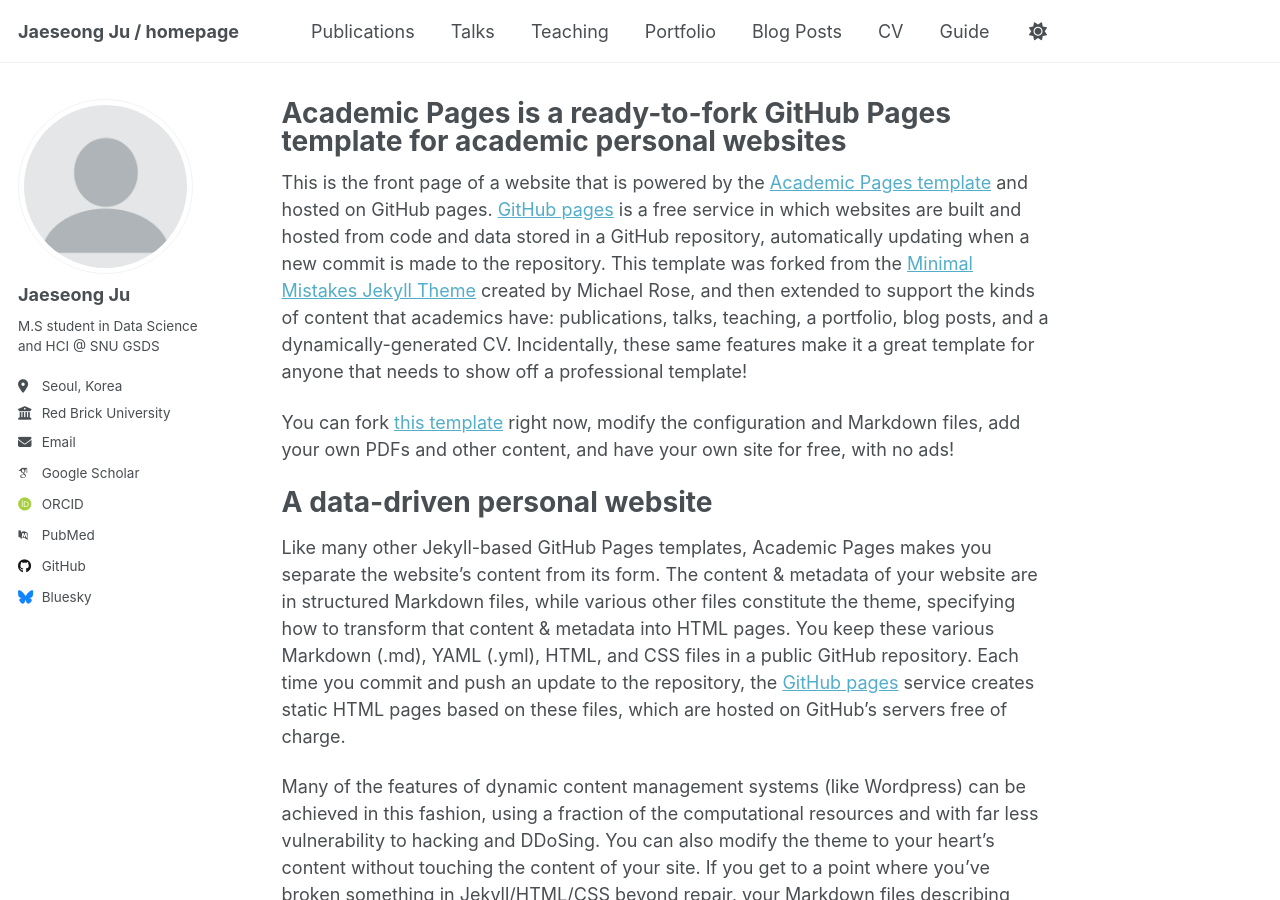
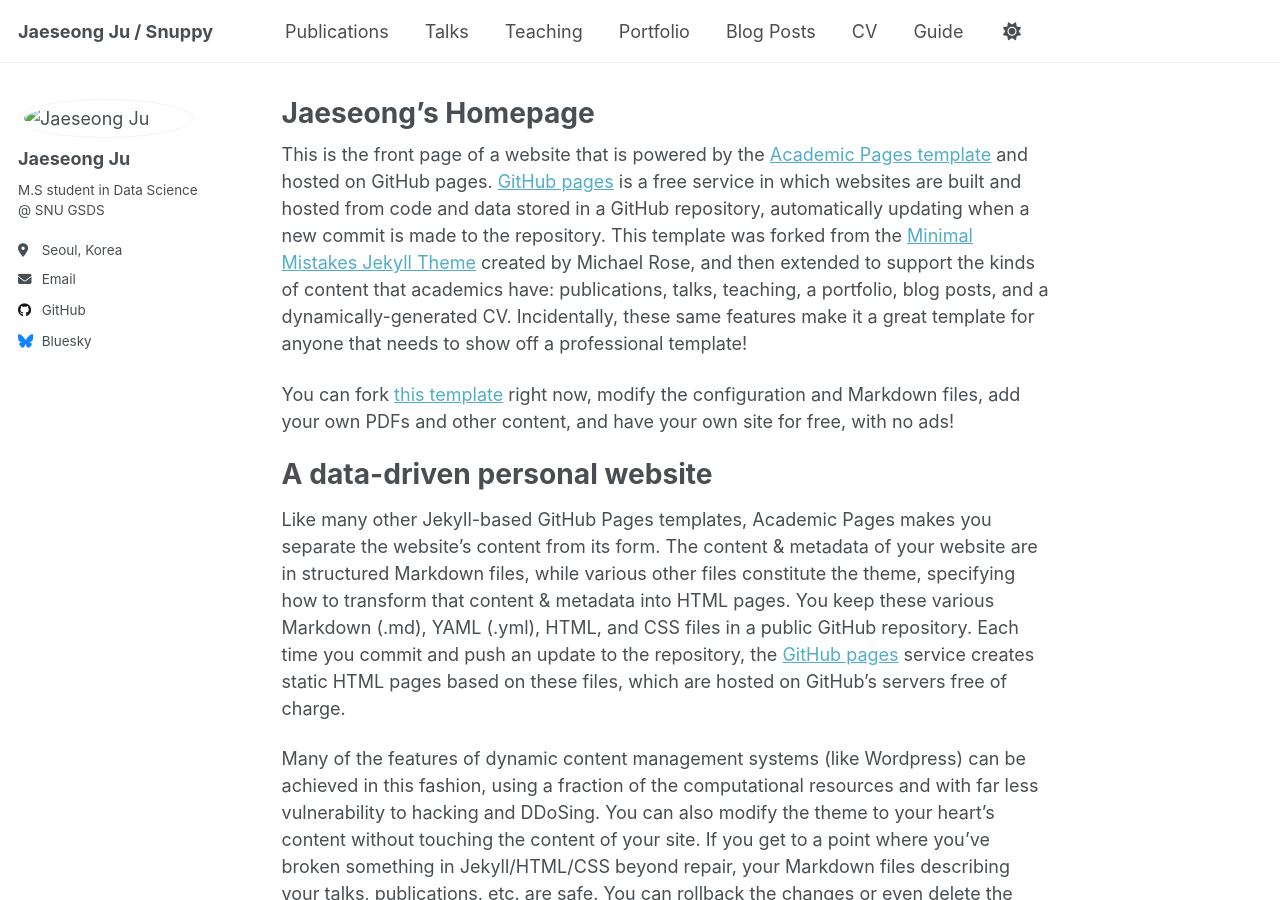
Before and after one commit to cg3731/cg3731.github.io, a Jekyll site: the page built from _pages/about.md, in a window 1280 px wide and 900 px high. Built offline with Jekyll 4.4.1, drawn with Linux system fonts in a browser that asks for light colours; some web fonts are replaced; a script that is not in the unit is left out.

Commit message:
edit basic info v2

```diff
--- a/_config.yml
+++ b/_config.yml
@@ -9,13 +9,13 @@
 # Basic Site Settings
 locale                   : "en-US"
 site_theme               : "default"
-title                    : "Jaeseong Ju / homepage"
+title                    : "Jaeseong Ju / Snuppy"
 title_separator          : "-"
 name                     : &name "Jaeseong Ju"
 description              : &description "personal description"
 url                      : https://cg3731.github.io # the base hostname & protocol for your site e.g. "https://[your GitHub username].github.io" or if you already have some other page hosted on Github then use "https://[your GitHub username].github.io/[Your Repo Name]"
 baseurl                  : "" # the subpath of your site, e.g. "/blog"
-repository               : "academicpages/academicpages.github.io"
+repository               : "cg3731/cg3731.github.io"
 
 # Site Author - The following control what appear as part of the author content on the side bar.
 #               If a field is blank the icon and link will not appear, otherwise it will be shown.
@@ -25,20 +25,20 @@ author:
   avatar           : "profile.png"
   name             : "Jaeseong Ju"
   pronouns         : # example: "she/her"
-  bio              : "M.S student in Data Science and HCI @ SNU GSDS"
+  bio              : "M.S student in Data Science @ SNU GSDS"
   location         : "Seoul, Korea"
-  employer         : "Red Brick University"
+  employer         :
   uri              : # URL
   email            : "cg3731@snu.ac.kr"
 
   # Academic websites
   academia         : # URL
   arxiv            : # URL - Update with the correct link to your profile
-  googlescholar    : "https://scholar.google.com/citations?user=PS_CX0AAAAAJ"
+  googlescholar    :
   impactstory      : # URL
-  orcid            : "http://orcid.org/yourorcidurl"
+  orcid            :
   semantic         : # URL
-  pubmed           : "https://www.ncbi.nlm.nih.gov/pubmed/?term=john+snow"
+  pubmed           :
   researchgate     : # URL
   scopus           : # URL
 
--- a/_pages/about.md
+++ b/_pages/about.md
@@ -1,6 +1,6 @@
 ---
 permalink: /
-title: "Academic Pages is a ready-to-fork GitHub Pages template for academic personal websites"
+title: "Jaeseong's Homepage"
 author_profile: true
 redirect_from:
   - /about/
```
Also changed, not shown: images/profile.png (deleted), 1 other file.
